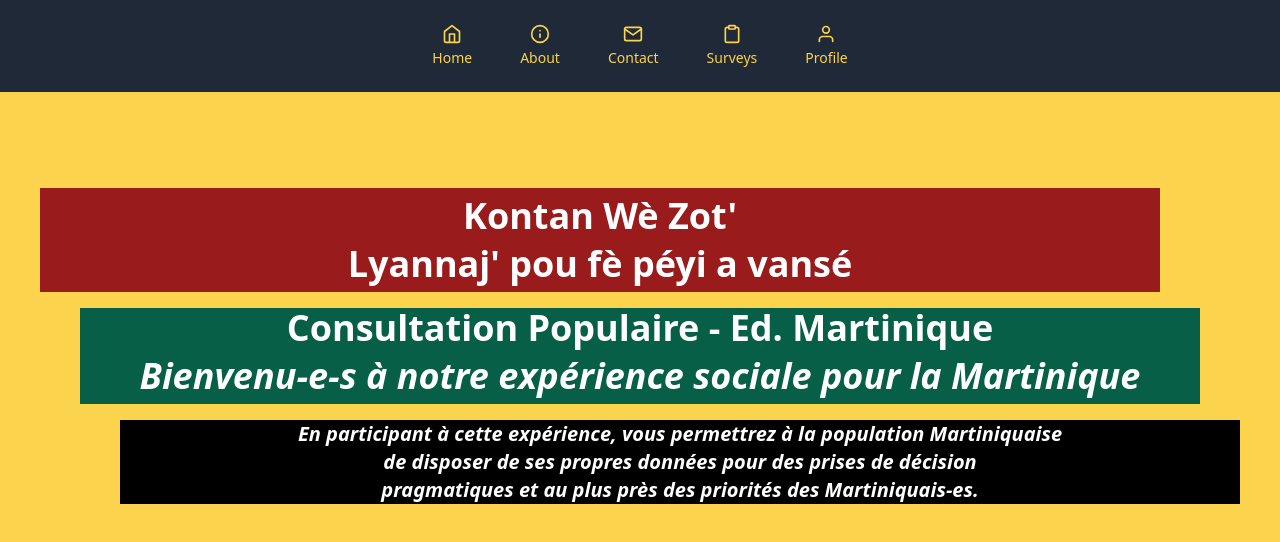
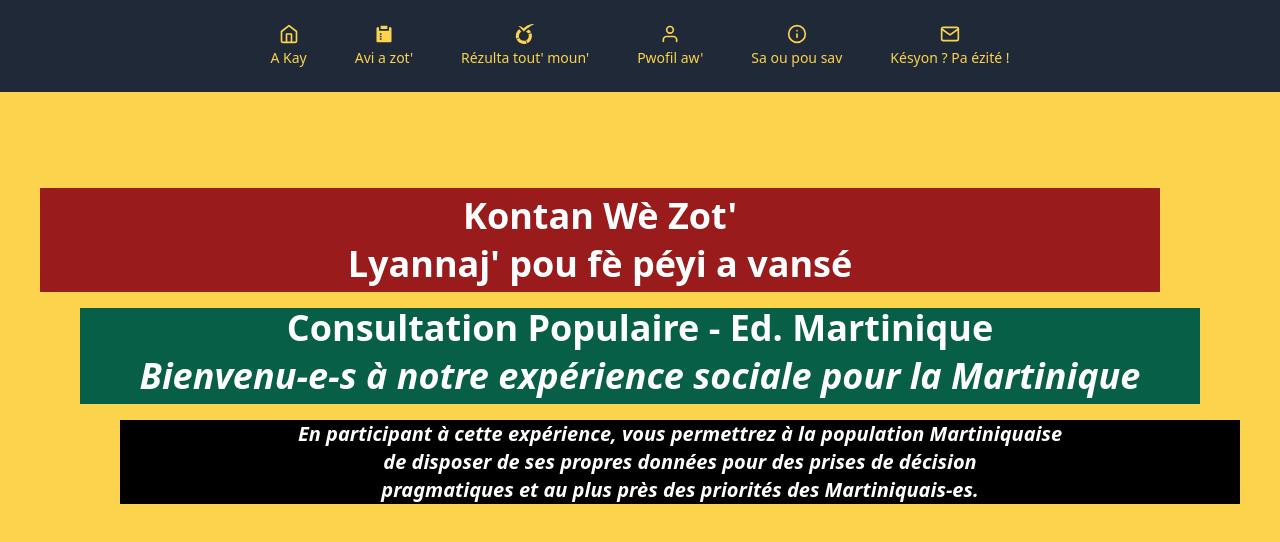
Before and after one commit to JMP-APZH/conspop2, a Next.js app in the folder web/: page / in a window 1280 px wide. Shown: the top 542 px of the page. Built offline with nearby package versions, Linux system fonts and the light colour scheme.

Commit message:
Home Page perso prep 3 - home page + nav bars adj.

```diff
--- a/web/src/pages/index.tsx
+++ b/web/src/pages/index.tsx
@@ -1,7 +1,10 @@
 import type { NextPage } from 'next'
 import Head from 'next/head'
 import Link from 'next/link'
+import { FcSurvey } from 'react-icons/fc';
 import { FiHome, FiInfo, FiMail, FiClipboard, FiUser } from 'react-icons/fi'
+import { RiSurveyFill } from 'react-icons/ri';
+import { SiLimesurvey } from "react-icons/si";
 
 const Home: NextPage = () => {
   return (
@@ -13,20 +16,22 @@
 
       {/* Desktop Navigation (Top) */}
       <nav className="hidden md:flex justify-center items-center p-4 bg-gray-800 text-yellow-300">
-        <NavLink href="/" icon={<FiHome />} text="Home" />
-        <NavLink href="/about" icon={<FiInfo />} text="About" />
-        <NavLink href="/contact" icon={<FiMail />} text="Contact" />
-        <NavLink href="/surveys" icon={<FiClipboard />} text="Surveys" />
-        <NavLink href="/profile" icon={<FiUser />} text="Profile" />
+        <NavLink href="/" icon={<FiHome />} text="A Kay" />
+        <NavLink href="/surveys" icon={<RiSurveyFill />} text="Avi a zot'" />
+        <NavLink href="/results" icon={<SiLimesurvey />} text="Rézulta tout' moun'" />
+        <NavLink href="/profile" icon={<FiUser />} text="Pwofil aw'" />
+        <NavLink href="/about" icon={<FiInfo />} text="Sa ou pou sav" />
+        <NavLink href="/contact" icon={<FiMail />} text="Késyon ? Pa ézité !" />
       </nav>
 
       {/* Mobile Navigation (Bottom) - Fixed */}
       <nav className="md:hidden fixed bottom-0 left-0 right-0 flex justify-around items-center p-3 bg-gray-800 border-t border-gray-700 text-yellow-300">
         <NavLink href="/" icon={<FiHome />} />
+        <NavLink href="/surveys" icon={<RiSurveyFill />} />
+        <NavLink href="/results" icon={<SiLimesurvey />} />
+        <NavLink href="/profile" icon={<FiUser />} />
         <NavLink href="/about" icon={<FiInfo />} />
         <NavLink href="/contact" icon={<FiMail />} />
-        <NavLink href="/surveys" icon={<FiClipboard />} />
-        <NavLink href="/profile" icon={<FiUser />} />
       </nav>
 
       {/* Main Content */}
```
